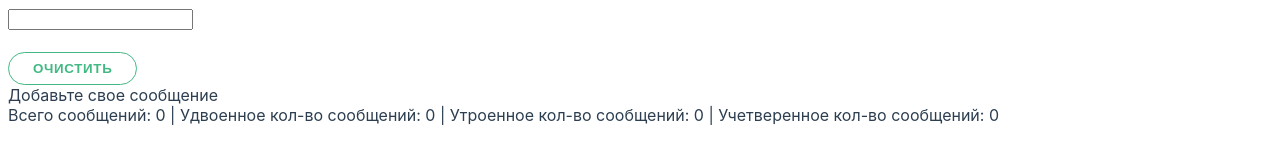
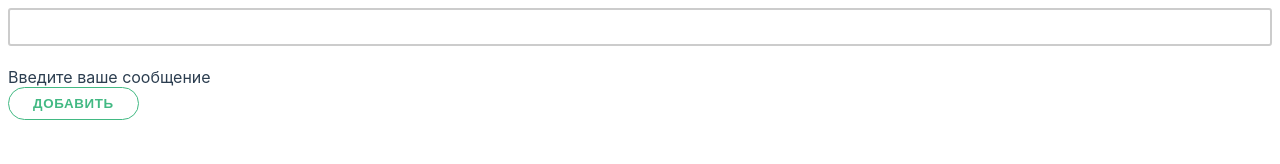
Before and after one commit to sleem36/vue3, a plain HTML site: page index.html in a window 1280 px wide. Drawn offline with nearby package versions, Linux system fonts and the light colour scheme.

Commit message:
new branch

```diff
--- a/app.js
+++ b/app.js
@@ -1,50 +1,33 @@
-const Tre = {
+const Wer = {
     data(){
         return {
-            counter: 0,
-            inputValue: "",
-            node: []
+            inputText: "",
+            arr: []
         }
     },
     methods: {
-        changeInputValue(e){
-            this.inputValue = e.target.value;
+        cloneText(e){
+            console.log(e.target);
+            this.inputText = e.target.value;
         },
         add(){
-            this.node.push(this.inputValue);
-            console.log(this.node);
-            this.inputValue = '';
+            if(this.inputText != '') {
+                this.arr.push(this.inputText);
+            }
+            this.inputText = '';
         },
-        clear(){
-            this.node.pop(this.inputValue);
-        },
-        del(e){
-            console.log(e.target);
-            e.target.parentNode.remove();
-        },
-        spliceS(index, e){
-            console.log(e.target, index );
-            this.node.splice(index,1);
-        },
-        spl(elem, index){
-            if(index < 2) {
-                return elem.toUpperCase();
-            } else {
-                return elem + '!!!';
-            }
-
-        },
-        getter(){
-            console.log('getter');
-            return this.node.length * 3;
+        remove(index){
+            this.arr.splice(index,1);
         }
     },
     computed: {
-        getterBetter(){
-            console.log('getterBetter');
-            return this.node.length * 4;
+
+    },
+    watch: {
+        inputText(value){
+            if(value.length < 4) this.inputText = this.inputText.toUpperCase();
         }
     }
 }
 
-Vue.createApp(Tre).mount("#app")
+Vue.createApp(Wer).mount("#app")
--- a/index.html
+++ b/index.html
@@ -9,21 +9,15 @@
     <title>Vue3</title>
 </head>
 <body>
-<div id="app">
-    <input type="text" :value="inputValue" @input="changeInputValue" @keyup.enter="add">
-    <h3>{{inputValue}}</h3>
-    <button class="btn" @click.left="clear" @click.right="add" >Очистить </button>
-    <ul v-if="node.length > 0" >
-        <li v-for="(elem,index) of node">{{ spl(elem, index) }} {{index}} <button class="danger" @click="spliceS(index,$event)">Удалить</button></li>
+<div id="app" class="form-control">
+
+    <input type="text" @keyup="cloneText($event)" :value="inputText">
+    <h4>{{inputText}}</h4>
+    <div v-if="arr.length == 0" >Введите ваше сообщение</div>
+    <button class="btn" @click="add">Добавить</button>
+    <ul>
+        <li v-for="(elem, index) of arr">{{  elem + ' - ' + index}} <button class="btn danger" @click="remove(index)">Удалить</button></li>
     </ul>
-    <div v-else >Добавьте свое сообщение</div>
-    <div>Всего сообщений: {{node.length}}
-        | Удвоенное кол-во сообщений: {{node.length * 2}}
-        | Утроенное кол-во сообщений: {{ getter() }}
-        | Учетверенное кол-во сообщений: {{ getterBetter }}
-    </div>
-
-
 </div>
 <script src="https://unpkg.com/vue@next"></script>
 <script src="app.js"></script>
```
